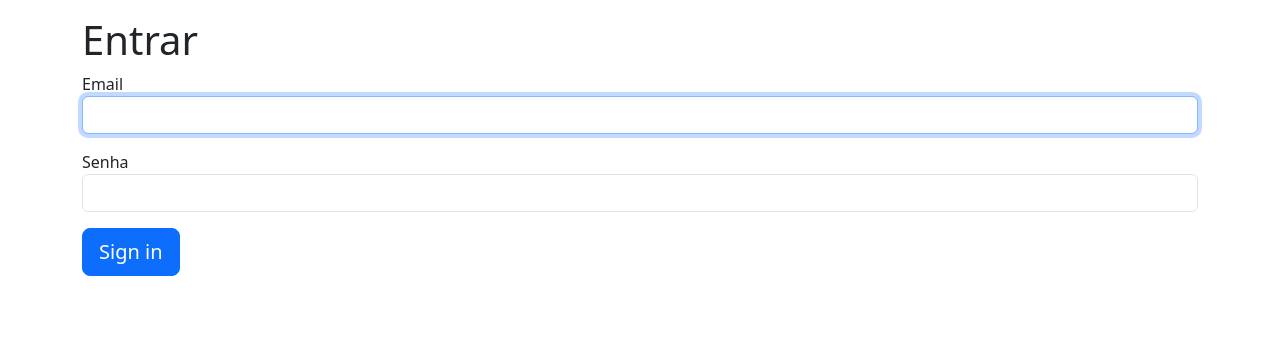
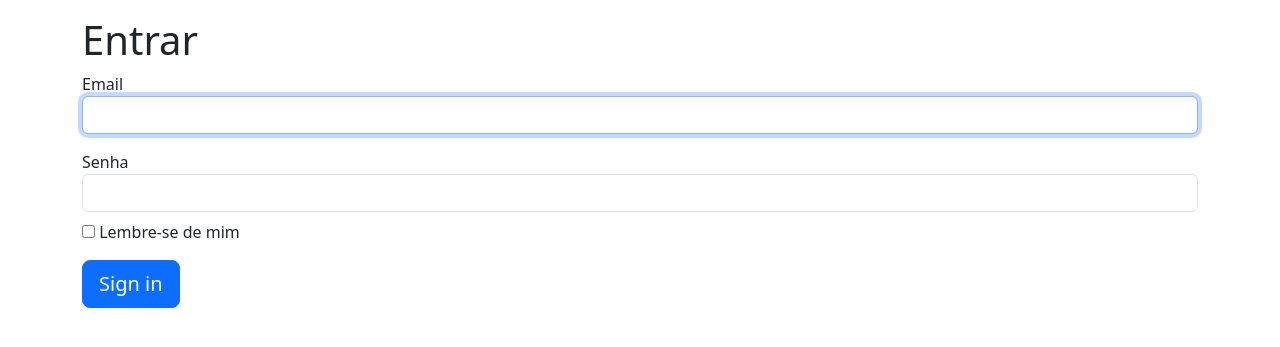
Before and after one commit to OlraCode/Books, a Symfony app: template templates/login/login.html.twig in a window 1280 px wide. Shown: the part 68-415 px from the top of the page. Run offline with Twig, Linux system fonts and the light colour scheme; the template is opened without the code that fills it, so the values that code supplies are empty; style sheets or scripts are compiled from the project's sources; some libraries are stand-ins or nearby versions.

Commit message:
add remenber me

```diff
--- a/templates/login/login.html.twig
+++ b/templates/login/login.html.twig
@@ -10,7 +10,7 @@
 
         {% if app.user %}
             <div class="mb-3">
-                You are logged in as {{ app.user.userIdentifier }}, <a href="{{ path('app_logout') }}">Logout</a>
+                Você está logado com o email {{ app.user.userIdentifier }}, <a href="{{ path('app_logout') }}">Logout</a>
             </div>
         {% endif %}
 
@@ -23,15 +23,10 @@
                value="{{ csrf_token('authenticate') }}"
         >
 
-        {#
-            Uncomment this section and add a remember_me option below your firewall to activate remember me functionality.
-            See https://symfony.com/doc/current/security/remember_me.html
-
-            <div class="checkbox mb-3">
-                <input type="checkbox" name="_remember_me" id="_remember_me">
-                <label for="_remember_me">Remember me</label>
-            </div>
-        #}
+        <div class="checkbox mt-2">
+            <input type="checkbox" name="_remember_me" id="_remember_me">
+            <label for="_remember_me">Lembre-se de mim</label>
+        </div>
 
         <button class="btn btn-lg btn-primary mt-3" type="submit">
             Sign in
```
